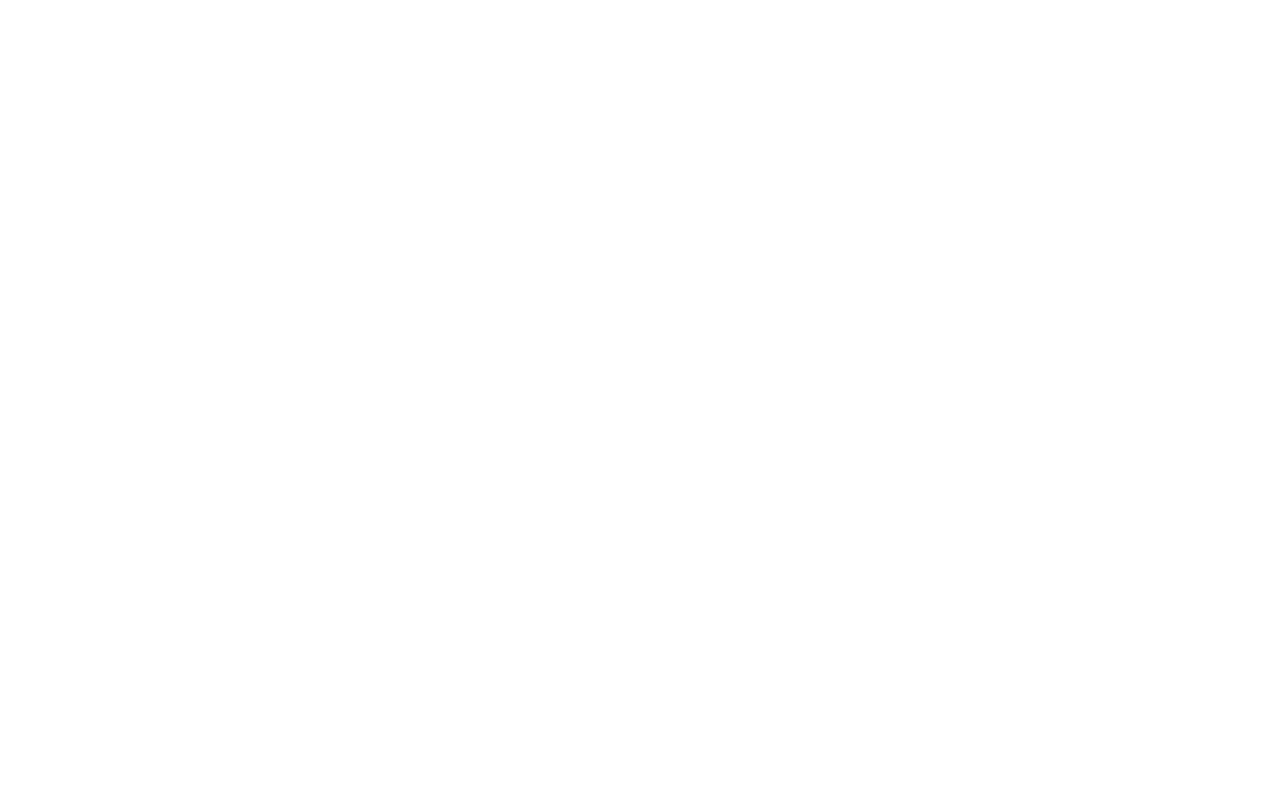
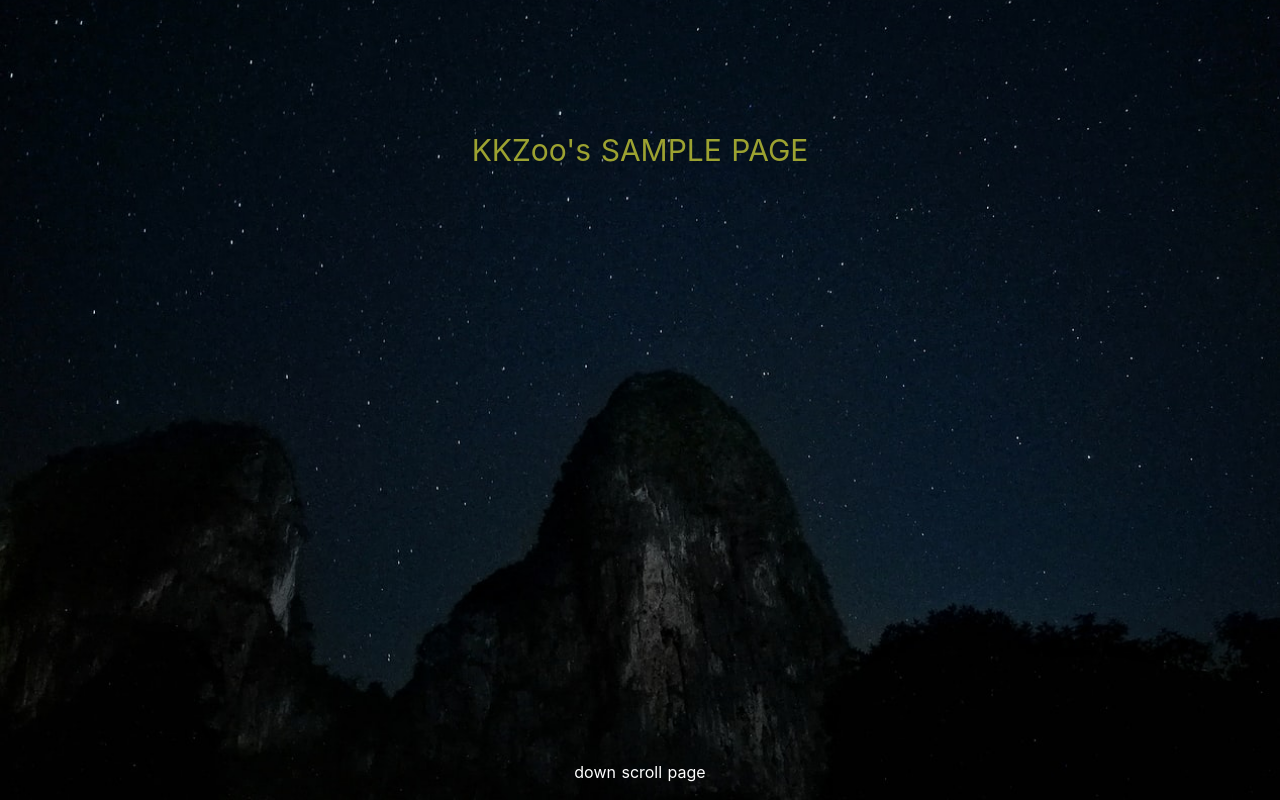
Before and after one commit to KKZoo/nuxt-example-page, a Nuxt app: page / in a window 1280 px wide. Shown: the part 216-1016 px from the top of the page. Before the commit the page ends 800 px from the top, so only its background shows below. Built offline with nearby package versions, Linux system fonts and the light colour scheme.

Commit message:
top pageを作成

```diff
--- a/components/Logo.vue
+++ /dev/null
@@ -1,35 +0,0 @@
-<template>
-  <svg
-    class="NuxtLogo"
-    width="245"
-    height="180"
-    viewBox="0 0 452 342"
-    xmlns="http://www.w3.org/2000/svg"
-  >
-    <path
-      d="M139 330l-1-2c-2-4-2-8-1-13H29L189 31l67 121 22-16-67-121c-1-2-9-14-22-14-6 0-15 2-22 15L5 303c-1 3-8 16-2 27 4 6 10 12 24 12h136c-14 0-21-6-24-12z"
-      fill="#00C58E"
-    />
-    <path
-      d="M447 304L317 70c-2-2-9-15-22-15-6 0-15 3-22 15l-17 28v54l39-67 129 230h-49a23 23 0 0 1-2 14l-1 1c-6 11-21 12-23 12h76c3 0 17-1 24-12 3-5 5-14-2-26z"
-      fill="#108775"
-    />
-    <path
-      d="M376 330v-1l1-2c1-4 2-8 1-12l-4-12-102-178-15-27h-1l-15 27-102 178-4 12a24 24 0 0 0 2 15c4 6 10 12 24 12h190c3 0 18-1 25-12zM256 152l93 163H163l93-163z"
-      fill="#2F495E"
-    />
-  </svg>
-</template>
-
-<style>
-.NuxtLogo {
-  animation: 1s appear;
-  margin: auto;
-}
-
-@keyframes appear {
-  0% {
-    opacity: 0;
-  }
-}
-</style>
--- a/components/navbar.vue
+++ b/components/navbar.vue
@@ -1,7 +1,7 @@
 <template>
   <div>
     <b-navbar toggleable="lg" type="dark" variant="primary">
-      <b-navbar-brand href="/output">
+      <b-navbar-brand href="/">
         KKZoo
       </b-navbar-brand>
 
@@ -10,7 +10,7 @@
       <b-collapse id="nav-collapse" is-nav>
         <!--右揃えのナビゲーションアイテム-->
         <b-navbar-nav class="ml-auto">
-          <b-nav-item href="/output">
+          <b-nav-item href="/">
             TOP
           </b-nav-item>
           <b-nav-item href="＃">
--- /dev/null
+++ b/components/topPage.vue
@@ -0,0 +1,36 @@
+<template>
+  <section class="top-page">
+    <img src="~/assets/topPageImage.jpeg" class="top-page-image">
+    <p class="top-page-title">
+      KKZoo's SAMPLE PAGE
+    </p>
+    <p class="top-page-text">
+      down scroll page
+    </p>
+  </section>
+</template>
+
+<style>
+.top-page{
+    position: relative;
+    display: flex;
+    justify-content: center;
+}
+
+.top-page-image{
+    width: 100%;
+}
+
+.top-page-title{
+    position: absolute;
+    color: rgb(156, 162, 49);
+    font-size: 30px;
+    top: 30%;
+}
+
+.top-page-text{
+    position: absolute;
+    color: white;
+    bottom: 0%;
+}
+</style>
--- a/pages/index.vue
+++ b/pages/index.vue
@@ -1,15 +1,18 @@
 <template>
   <section>
     <navbar />
+    <topPage />
   </section>
 </template>
 
 <script>
 import navbar from '~/components/navbar.vue'
+import topPage from '~/components/topPage.vue'
 
 export default {
     components: {
-        navbar
+        navbar,
+        topPage
     }
 }
 </script>>
```
Also changed, not shown: assets/topPageImage.jpeg (added).
